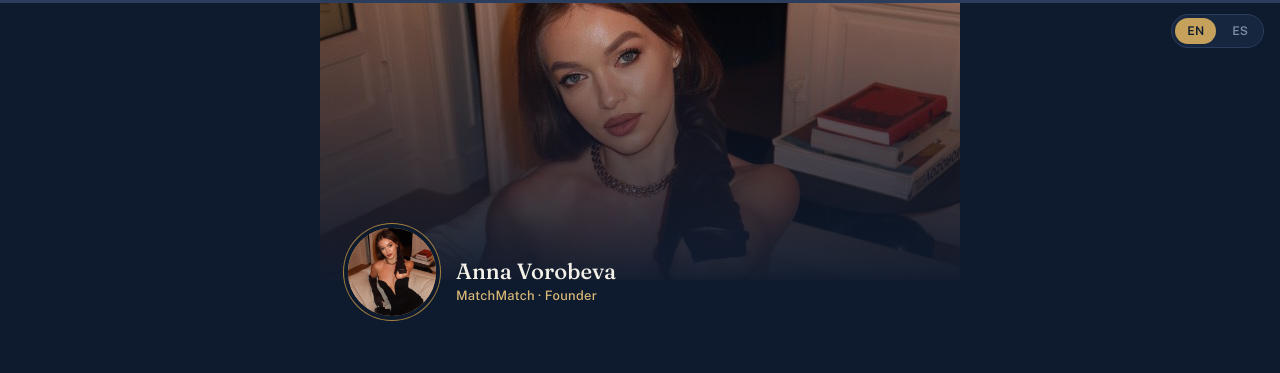
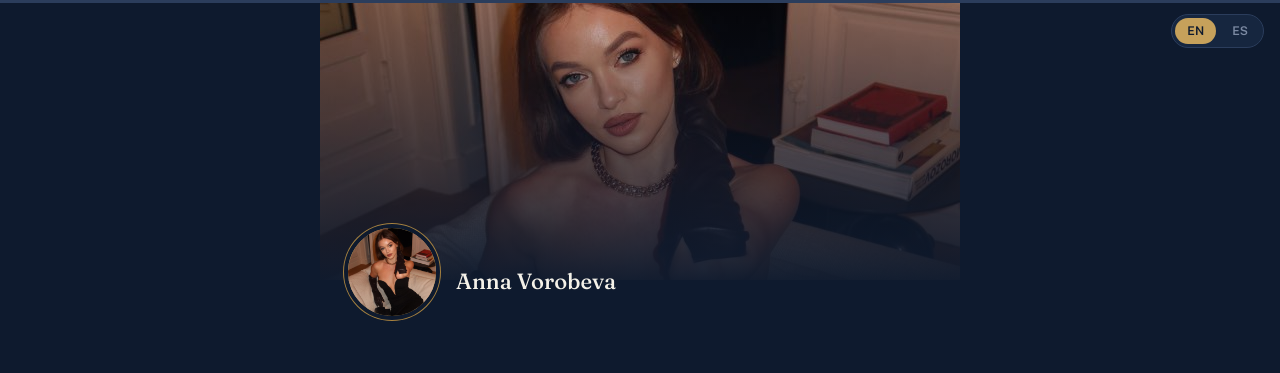
Before and after one commit to atru8292-spec/matchmatch-boyfriend-application, a website: page index.html in a window 1280 px wide. Shown: the top 373 px of the page. Drawn offline with nearby package versions, Linux system fonts and the light colour scheme.

Commit message:
Update index.html

```diff
--- a/index.html
+++ b/index.html
@@ -31,7 +31,6 @@
         <div class="hero__avatar"><img src="anya.jpg" alt="" onerror="this.style.display='none'"></div>
         <div class="hero__person-text">
           <p class="hero__name">Anna Vorobeva</p>
-          <p class="hero__role" data-i18n="hero_role">MatchMatch · Founder</p>
         </div>
       </div>
     </div>
```
